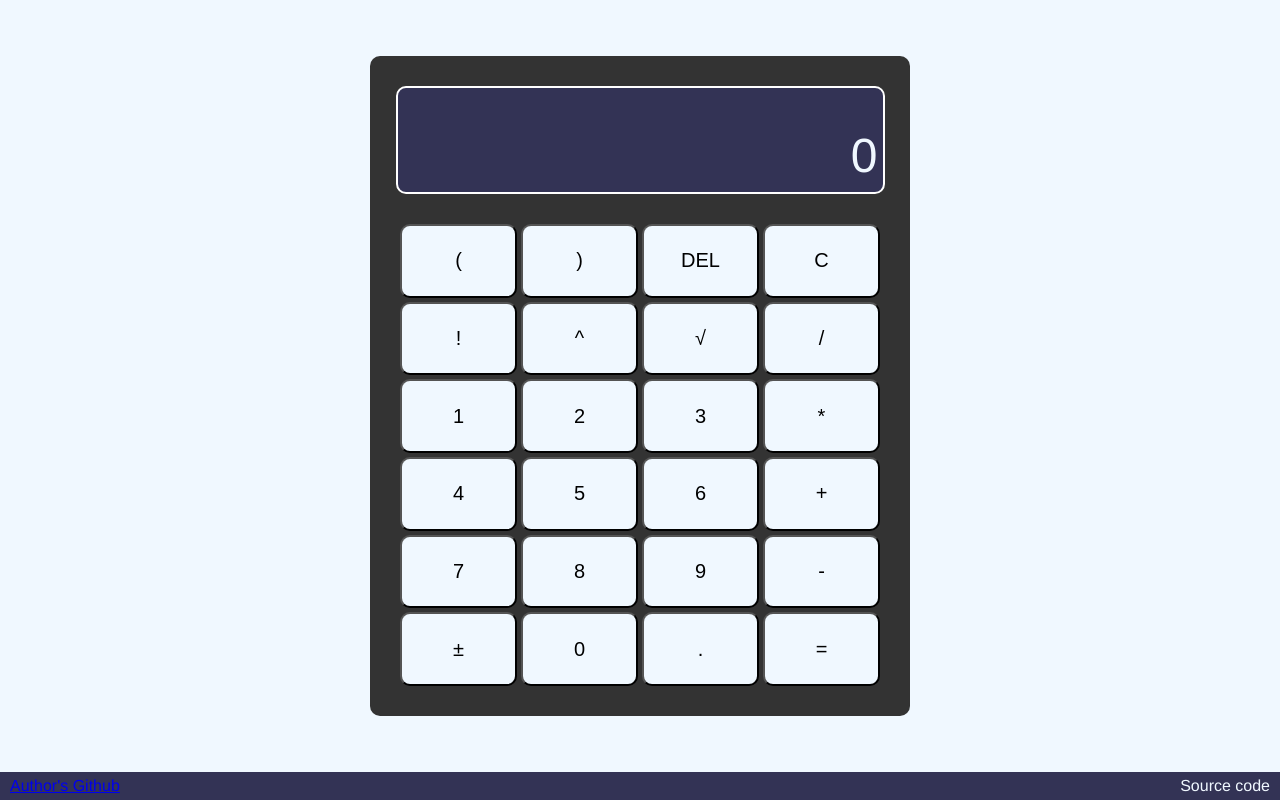
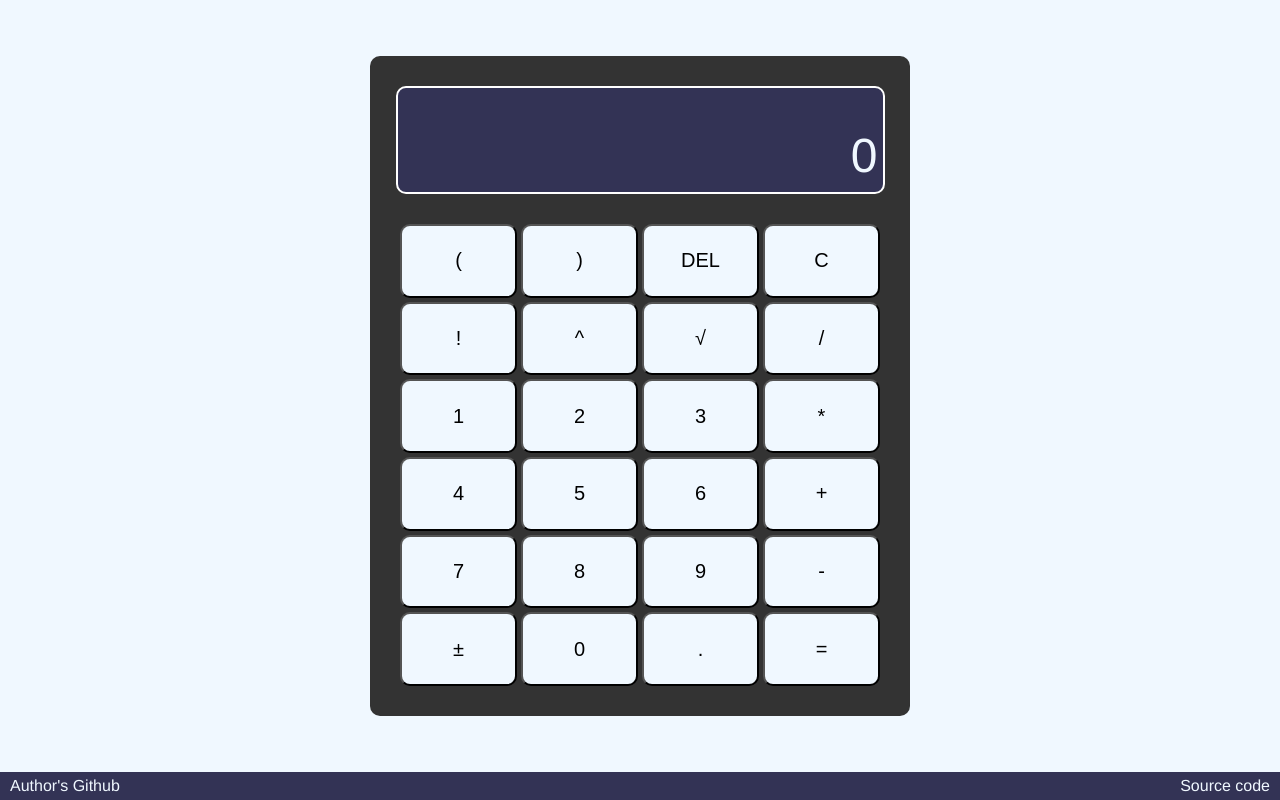
Before and after one commit to M1ke-Gru/calculator, a plain HTML site: page index.html in a window 1280 px wide. Drawn offline with Linux system fonts and the light colour scheme.

Commit message:
Small change to how link to my Github is shown

```diff
--- a/index.html
+++ b/index.html
@@ -17,7 +17,7 @@
     </div>
   </div>
   <footer>
-    <div id="creator"><a href="https://github.com/M1ke-Gru">Author's Github</a></div>
+    <div id="creator"><a href="https://github.com/M1ke-Gru" style="text-decoration: none; color: inherit;">Author's Github</a></div>
     <div id="sourceCode"><a href="https://github.com/M1ke-Gru/calculator.git" style="text-decoration: none; color: inherit;">Source code</a></div>
   </footer>
 
```
